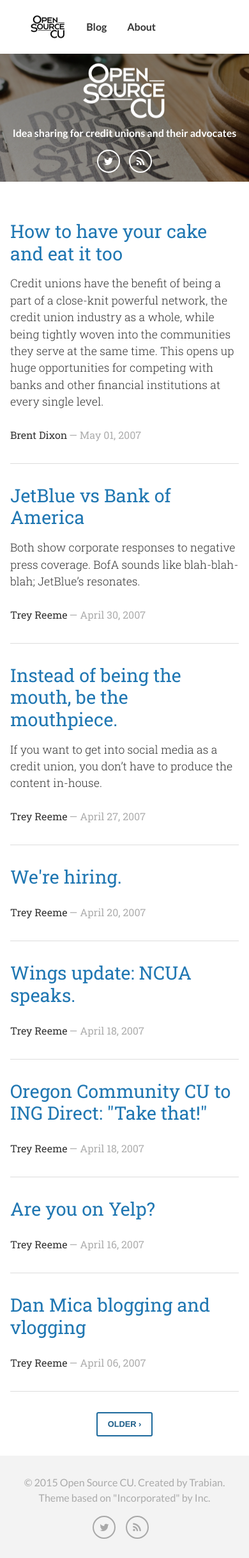
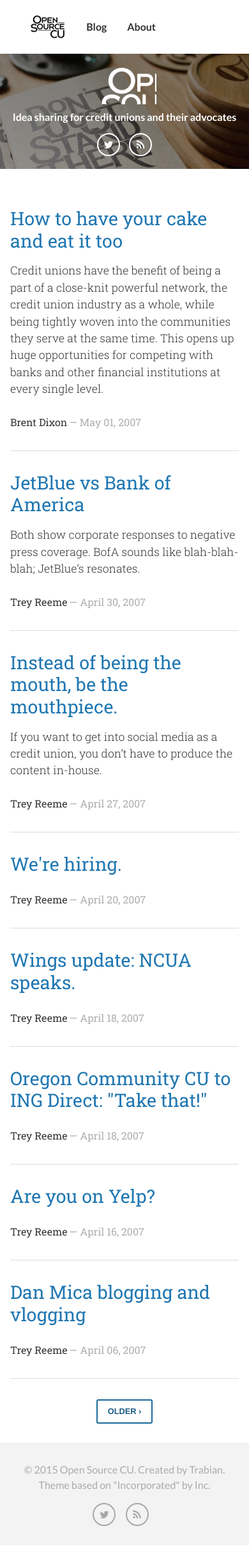
Before and after one commit to opensourcecu/opensourcecu.github.io, a Jekyll site: the page built from index.html, in a window 390 px wide. Shown: the whole page at 64% size. Built offline with Jekyll 4.4.1, drawn with Linux system fonts in a browser that asks for light colours; nearby versions of some CDN libraries; some web fonts are replaced; the list of posts is cut into pages by our own code.

Commit message:
Responsive logos

```diff
--- a/_sass/components/_BlogCover.scss
+++ b/_sass/components/_BlogCover.scss
@@ -18,7 +18,7 @@
   &--main {
     height: 320px;
     @include media($medium) {
-      height: 200px;
+      height: 180px;
     }
   }
 
@@ -41,26 +41,26 @@
     text-align: center;
 
     @include media($medium) {
-      padding: 10px 0 0;
+      padding: 15px 0 0;
     }
 
   }
 
   &-title {
-
-    color: $--BlogCover-textColor;
-    font-size: 2.7em;
-    font-weight: $--BlogCover-fontWeight;
-    line-height: 1.4em;
-    margin: 0;
-
+    @include retina-image("/images/logo_white", 200px 129px);
+    height: 129px;
+    width: 200px;
+    margin: 0 auto 10px;
+    background-repeat: no-repeat;
     @include media($medium) {
-      font-size: 1.5em;
+      @include retina-image("/images/logo_white", 100px 64px);
+      height: 64px;
+      width: 100px;
     }
-
   }
 
   &-logo {
+    display: none;
     @include media($medium) {
       width: 150px;
     }
--- a/_sass/components/_SiteNav.scss
+++ b/_sass/components/_SiteNav.scss
@@ -14,10 +14,17 @@
     float: left;
     max-height: $--SiteNav-height;
 
+    @include retina-image("/images/logo", 62px 40px);
+
+    width: 62px;
+    height: 40px;
+
+    margin: $--SiteNav-linkSpacing;
+
     &-logo {
-      height: $--SiteNav-height;
-      margin: $--SiteNav-linkSpacing;
+      display: none;
     }
+
   }
 
   &-link {
--- a/index.html
+++ b/index.html
@@ -7,9 +7,9 @@
   <section class="BlogCover-wrapper">
     <div class="BlogCover-container">
 
-      <h1 class="BlogCover-title">
-        <img src="/images/logo_white.png" alt="Open Source CU" class="BlogCover-logo" />
-      </h1>
+      <div class="BlogCover-title">
+
+      </div>
 
       {% if site.inc.subtitle %}
       <h2 class="BlogCover-subtitle">{{ site.inc.subtitle }}</h2>
```
Also changed, not shown: images/logo_2x.png (added), images/logo_white_2x.png (added).
